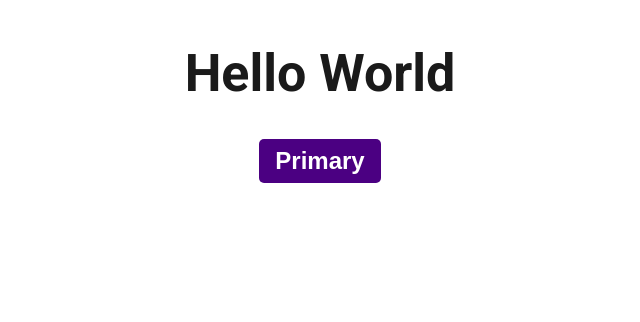
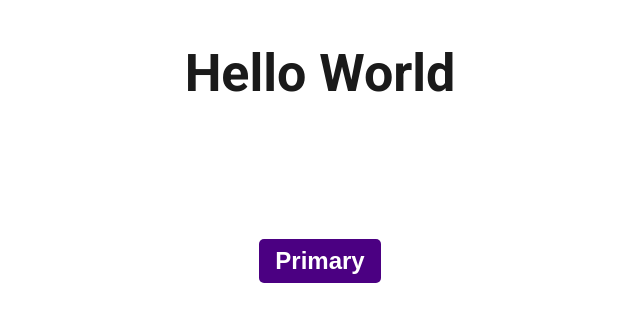
Before and after one commit to Voltair88/kimsnagelsalong, a React (Create React App) app: page / in a window 1280 px wide. Shown: the top 322 px of the page, without its empty margins (320-960 px from the left). Built offline with nearby package versions, Linux system fonts and the light colour scheme.

Commit message:
added framer motion

```diff
--- a/package.json
+++ b/package.json
@@ -17,6 +17,7 @@
     "@types/node": "^18.6.5",
     "@types/react": "^18.0.17",
     "@types/react-dom": "^18.0.6",
+    "framer-motion": "^7.0.0",
     "react": "^18.2.0",
     "react-dom": "^18.2.0",
     "react-router": "^6.3.0",
--- a/src/App.tsx
+++ b/src/App.tsx
@@ -1,10 +1,13 @@
-import { Container, SubmittButton } from './styles';
+import { Container, SubmittButton } from './Styled';
+import { motion } from 'framer-motion';
 function App() {
   return (
     <div className='App'>
       <Container>
         <h1>Hello World</h1>
-        <SubmittButton $primary={true}>Primary</SubmittButton>
+        <SubmittButton as={motion.button} animate={{ y: 100 }} $primary={true}>
+          Primary
+        </SubmittButton>
       </Container>
     </div>
   );
--- a/src/styles.tsx
+++ b/src/Styled.tsx
@@ -1,6 +1,7 @@
 import styled from 'styled-components';
+import { motion } from 'framer-motion';
 
-export const Container = styled.div`
+export const Container = styled(motion.div)`
   font-family: 'Roboto', sans-serif;
   background-color: #fff;
   min-height: 100vh;
@@ -12,7 +13,7 @@ export const Container = styled.div`
   color: #1a1a1a;
 `;
 
-export const SubmittButton = styled.button`
+export const SubmittButton = styled(motion.button)`
   background: ${(p: { $primary: any }) => (p.$primary ? 'indigo' : 'red')};
   color: white;
   border: none;
```
Also changed, not shown: 1 other file (tests, documents, lock files or other folders).
